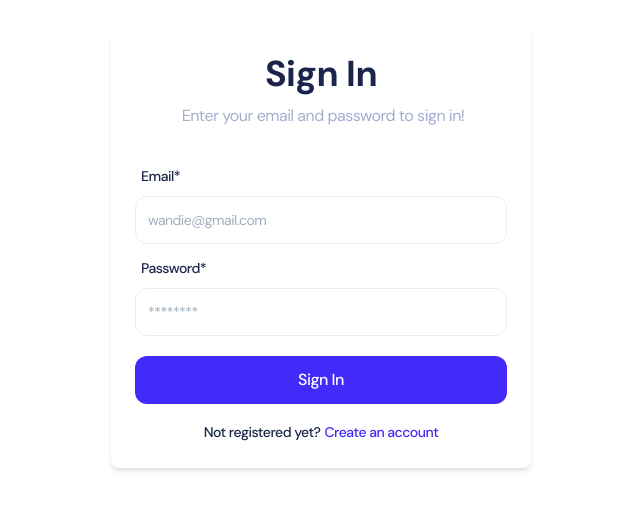
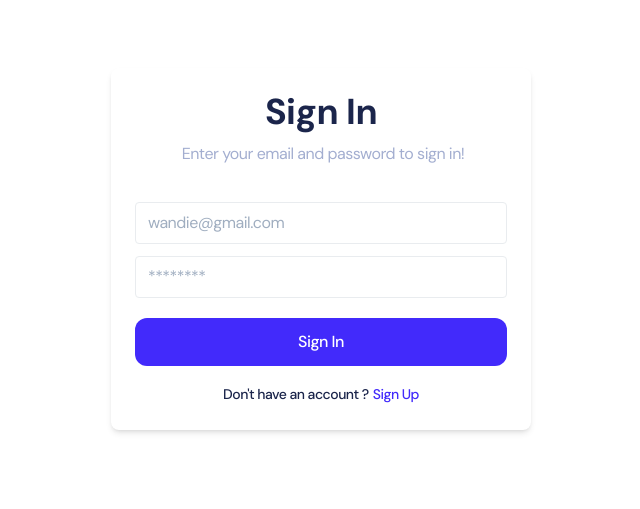
Before and after one commit to wandieinnocents/e-commerce-react-tailwind-admin-dashboard, a React (Create React App) app: page /auth/sign-in in a window 1280 px wide. Shown: the part 191-700 px from the top of the page, without its empty margins (319-959 px from the left). Built offline with nearby package versions, Linux system fonts and the light colour scheme; what tailwindcss-rtl would draw is missing.

Commit message:
Refactor code,

```diff
--- a/src/views/auth/SignIn.jsx
+++ b/src/views/auth/SignIn.jsx
@@ -1,11 +1,48 @@
 import InputField from "components/fields/InputField";
-import { FcGoogle } from "react-icons/fc";
-import Checkbox from "components/checkbox";
+import React, { useState } from "react"; // Import useState
+import axios from "axios";
+import { toast } from 'react-toastify';
+import { useNavigate } from "react-router-dom";
 
-export default function SignIn() {
+export default function Signin() {
+  const navigate = useNavigate();
+  const [formData, setFormData] = useState({
+    email: "",
+    password: "",
+  });
+
+  const handleChange = (e) => {
+    setFormData({ ...formData, [e.target.id]: e.target.value });
+  };
+
+  const handleSubmit = async (e) => {
+    e.preventDefault();
+
+    try {
+      const response = await axios.post(
+        "http://localhost:4001/api/auth/login",
+        formData
+      );
+      console.log("Sign successful:", response.data);
+      toast.success("Signin  successful!");
+      navigate("/admin/default");
+
+    } catch (error) {
+      console.error("Signin error:", error.response?.data || error.message);
+      const errorMessage = error.response?.data?.message || error.response?.data?.error || "Signin failed. Please try again.";
+      toast.error(errorMessage, {
+        position: "top-right",
+        autoClose: 3000,
+        hideProgressBar: false,
+        closeOnClick: true,
+        pauseOnHover: true,
+        draggable: true,
+      });
+    }
+  };
+
   return (
     <div className="flex h-full w-full min-h-screen items-center justify-center  md:mx-0 md:px-0 lg:mb-10 lg:items-center lg:justify-center">
-      {/* Sign in section */}
       <div className="mt-[10vh] w-full max-w-full flex-col items-center lg:pl-0 xl:max-w-[420px] ">
         <div className="bg-white shadow-md rounded-lg p-6 w-full">
           <h4 className="mb-2.5 text-4xl font-bold text-navy-700 dark:text-white text-center">
@@ -16,54 +53,41 @@ export default function SignIn() {
           </p>
 
 
-
-
-           {/* Email */}
-           <InputField
-            variant="auth"
-            extra="mb-3"
-            label="Email*"
+          <input
+            type="text"
+            id="email"
             placeholder="wandie@gmail.com"
-            id="email"
-            type="text"
+            value={formData.email}
+            onChange={handleChange}
+            className="mb-3 border rounded px-3 py-2 w-full"
           />
 
           {/* Password */}
-          <InputField
-            variant="auth"
-            extra="mb-3"
-            label="Password*"
+
+          <input
+            type="password"
+            id="password"
             placeholder="********"
-            id="password"
-            type="password"
+            value={formData.password}
+            onChange={handleChange}
+            className="mb-3 border rounded px-3 py-2 w-full"
           />
-          {/* Checkbox */}
-          {/* <div className="mb-4 flex items-center justify-between px-2 ">
-            <div className="flex items-center">
-              <Checkbox />
-              <p className="ml-2 text-sm font-medium text-navy-700 dark:text-white">
-                Keep me logged In
-              </p>
-            </div>
-            <a
-              className="text-sm font-medium text-brand-500 hover:text-brand-600 dark:text-white"
-              href=" "
-            >
-              Forgot Password?
-            </a>
-          </div> */}
-          <button className="linear mt-2 w-full rounded-xl bg-brand-500 py-[12px] text-base font-medium text-white transition duration-200 hover:bg-brand-600 active:bg-brand-700 dark:bg-brand-400 dark:text-white dark:hover:bg-brand-300 dark:active:bg-brand-200">
+
+          <button
+            onClick={handleSubmit} // Call handleSubmit on button click
+            className="linear mt-2 w-full rounded-xl bg-brand-500 py-[12px] text-base font-medium text-white transition duration-200 hover:bg-brand-600 active:bg-brand-700 dark:bg-brand-400 dark:text-white dark:hover:bg-brand-300 dark:active:bg-brand-200"
+          >
             Sign In
           </button>
           <div className="mt-4 text-center">
             <span className="text-sm font-medium text-navy-700 dark:text-gray-600">
-              Not registered yet?
+              Don't have an account ?
             </span>
             <a
               href="/auth/sign-up"
               className="ml-1 text-sm font-medium text-brand-500 hover:text-brand-600 dark:text-white"
             >
-              Create an account
+              Sign Up
             </a>
           </div>
         </div>
--- a/src/views/auth/Signup.jsx
+++ b/src/views/auth/Signup.jsx
@@ -2,8 +2,10 @@ import InputField from "components/fields/InputField";
 import React, { useState } from "react"; // Import useState
 import axios from "axios";
 import { toast } from 'react-toastify';
+import { useNavigate } from "react-router-dom";
 
 export default function Signup() {
+  const navigate = useNavigate();
   const [formData, setFormData] = useState({
     username: "",
     email: "",
@@ -26,7 +28,7 @@ export default function Signup() {
       // alert("Signup successful!");
       toast.success("Signup successful!");
       // Handle successful signup (e.g., redirect to login, show success message)
-
+      navigate("/auth/sign-in");
 
     } catch (error) {
       console.error("Signup error:", error.response?.data || error.message);
@@ -78,7 +80,7 @@ export default function Signup() {
           <input
             type="password"
             id="password"
-            placeholder="wandie@gmail.com"
+            placeholder="********"
             value={formData.password}
             onChange={handleChange}
             className="mb-3 border rounded px-3 py-2 w-full"
```
